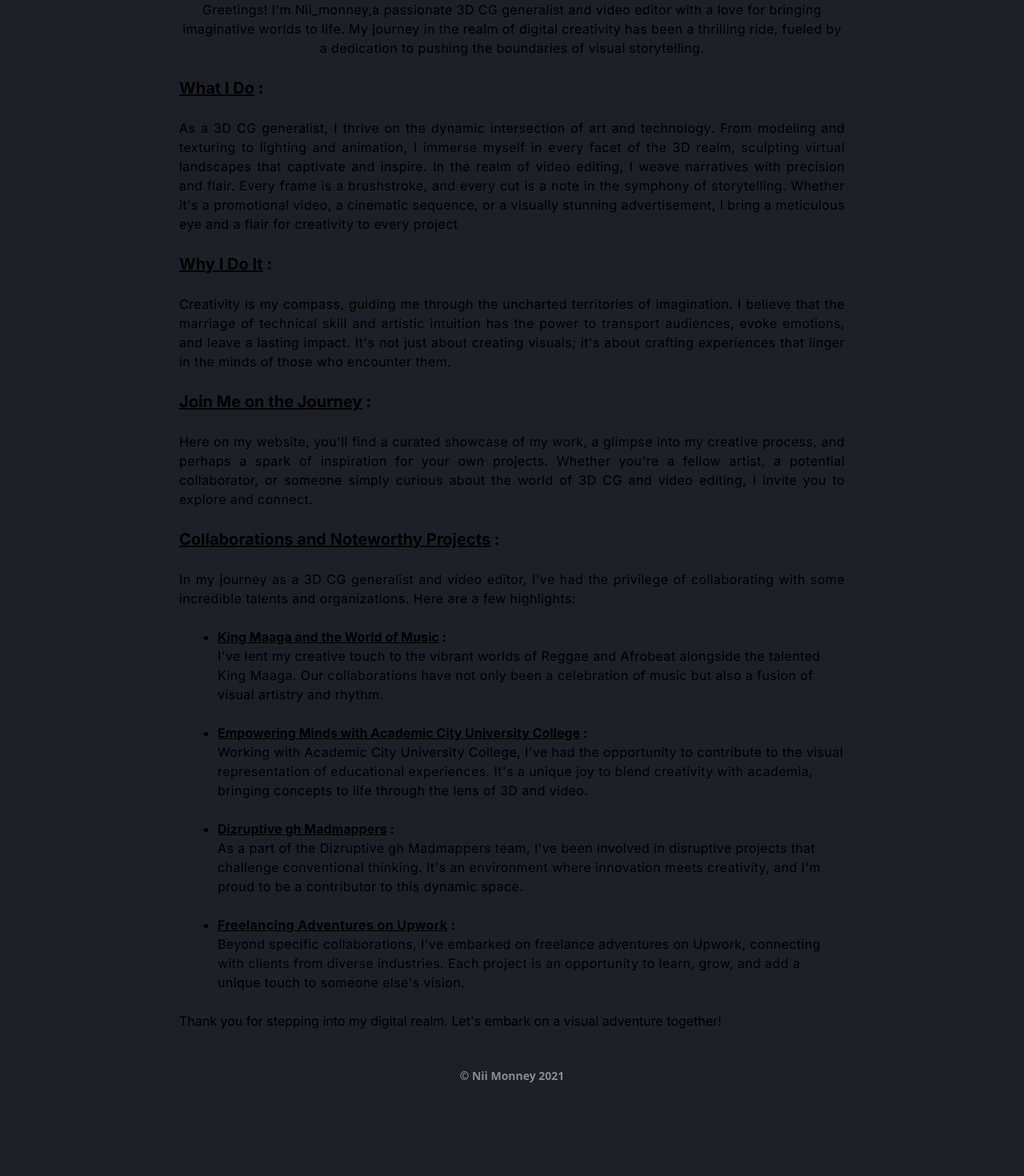
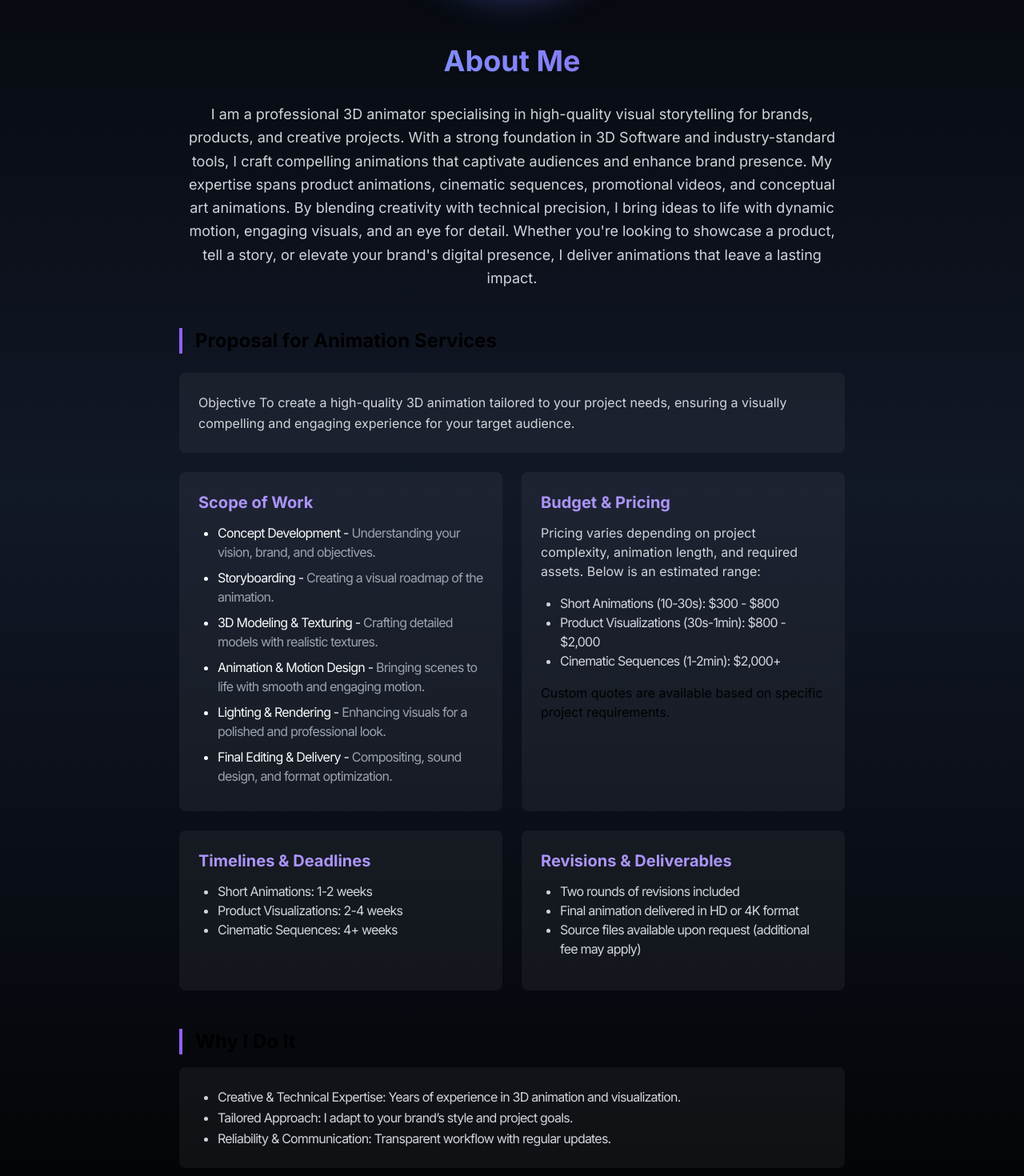
Before and after one commit to spyder1265/nii, a Next.js app: page /about in a window 1280 px wide. Shown: the part 440-1910 px from the top of the page at 80% size. Before the commit the page ends 1812 px from the top, so only its background shows below. Built offline with nearby package versions, Linux system fonts and the light colour scheme.

Commit message:
feat: add profile picture and enhance footer layout; update video source and loading states

```diff
--- a/app/about/page.tsx
+++ b/app/about/page.tsx
@@ -1,176 +1,189 @@
 import Image from "next/image";
 import Navbar from "../components/Navbar/Navbar";
+import TypingAnimation from "@/components/ui/typing-animation";
 
 interface Ipage {}
 
 const page: React.FC<Ipage> = ({}) => {
   return (
     <>
-      <main className='flex min-h-screen z-40 sticky top-0 flex-col items-center'>
-        <header className='min-h-[84px] w-full bg-[rgba(0,0,0,0.4)]'>
+      <main className='min-h-screen bg-gradient-to-b from-black via-gray-900 to-black'>
+        <header className='min-h-[84px] w-full bg-black/40 backdrop-blur-sm z-50 sticky top-0'>
           <Navbar fixed />
         </header>
-        <section className='flex flex-col gap-3 items-center justify-around text-center py-8 pb-11 px-8 md:px-56 '>
-          <div className='w-full flex flex-col mt-14 items-center justify-center animate__animated animate__fadeInLeft'>
-            <div className='rounded-full overflow-hidden flex items-center p-1 border-2  h-[200px] w-[200px] justify-center '>
+
+        <section className='max-w-4xl mx-auto px-6 md:px-8 py-12'>
+          <div className='relative h-[300px] w-[300px] mx-auto mb-16 animate__animated animate__fadeInDown'>
+            <div className='absolute inset-0 bg-gradient-to-r from-blue-500 to-purple-500 rounded-full blur-xl opacity-50 animate-pulse'></div>
+            <div className='relative rounded-full overflow-hidden border-4 border-white/10 h-full w-full'>
               <Image
-                src={"/img/DSC_0075.png"}
-                alt={"profile_img"}
-                width={200}
-                height={200}
+                src={"/img/nii_profile_pic.jpg"}
+                alt={"Nii Monney"}
+                fill
                 quality={100}
-                className='h-full w-full rounded-full object-cover object-left'
+                className='object-cover object-center transform hover:scale-110 transition-transform duration-500'
               />
             </div>
           </div>
-          <div className='flex flex-col justify-center items-center gap-6 animate__animated animate__fadeInLeft'>
-            <div>
-              <h1
-                className='
-            text-2xl font-bold text-center
-            underline
 
-            '
-              >
+          <div className='space-y-12 animate__animated animate__fadeIn'>
+            <section className='text-center'>
+              <h1 className='text-4xl font-bold mb-8 bg-gradient-to-r from-blue-400 to-purple-500 bg-clip-text text-transparent'>
                 About Me
               </h1>
-            </div>
-            <div>
-              <p className=' tracking-wide'>
-                Greetings! I'm Nii_monney,a passionate 3D CG generalist and
-                video editor with a love for bringing imaginative worlds to
-                life. My journey in the realm of digital creativity has been a
-                thrilling ride, fueled by a dedication to pushing the boundaries
-                of visual storytelling.
+              <p className='text-lg text-gray-300 leading-relaxed'>
+                I am a professional 3D animator specialising in high-quality
+                visual storytelling for brands, products, and creative projects.
+                With a strong foundation in 3D Software and industry-standard
+                tools, I craft compelling animations that captivate audiences
+                and enhance brand presence. My expertise spans product
+                animations, cinematic sequences, promotional videos, and
+                conceptual art animations. By blending creativity with technical
+                precision, I bring ideas to life with dynamic motion, engaging
+                visuals, and an eye for detail. Whether you're looking to
+                showcase a product, tell a story, or elevate your brand's
+                digital presence, I deliver animations that leave a lasting
+                impact.
               </p>
-              <br />
-              <h1 className='text-left font-bold text-xl'>
-                <span className='underline'>What I Do</span> :
-              </h1>
-              <br />
-              <p className='text-justify tracking-wide'>
-                As a 3D CG generalist, I thrive on the dynamic intersection of
-                art and technology. From modeling and texturing to lighting and
-                animation, I immerse myself in every facet of the 3D realm,
-                sculpting virtual landscapes that captivate and inspire. In the
-                realm of video editing, I weave narratives with precision and
-                flair. Every frame is a brushstroke, and every cut is a note in
-                the symphony of storytelling. Whether it's a promotional video,
-                a cinematic sequence, or a visually stunning advertisement, I
-                bring a meticulous eye and a flair for creativity to every
-                project
-              </p>
-              <br />
-              <h1 className='text-left font-bold text-xl'>
-                <span className='underline'>Why I Do It</span> :
-              </h1>
-              <br />
-              <p className='text-justify tracking-wide'>
-                Creativity is my compass, guiding me through the uncharted
-                territories of imagination. I believe that the marriage of
-                technical skill and artistic intuition has the power to
-                transport audiences, evoke emotions, and leave a lasting impact.
-                It's not just about creating visuals; it's about crafting
-                experiences that linger in the minds of those who encounter
-                them.
-              </p>
-              <br />
-              <h1 className='text-left font-bold text-xl'>
-                <span className='underline'>Join Me on the Journey</span> :
-              </h1>
-              <br />
-              <p className='text-justify tracking-wide'>
-                Here on my website, you'll find a curated showcase of my work, a
-                glimpse into my creative process, and perhaps a spark of
-                inspiration for your own projects. Whether you're a fellow
-                artist, a potential collaborator, or someone simply curious
-                about the world of 3D CG and video editing, I invite you to
-                explore and connect.
-              </p>
-              <br />
-              <h1 className='text-left font-bold text-xl'>
-                <span className='underline'>
-                  Collaborations and Noteworthy Projects
-                </span>{" "}
-                :
-              </h1>
-              <br />
-              <p className='text-justify tracking-wide'>
-                In my journey as a 3D CG generalist and video editor, I've had
-                the privilege of collaborating with some incredible talents and
-                organizations. Here are a few highlights:
-              </p>
-              <br />
-              <div className='text-left pl-12'>
-                <ol className='list-disc'>
-                  <li className='text-left font-bold '>
-                    <span className='underline'>
-                      King Maaga and the World of Music
-                    </span>{" "}
-                    :
+            </section>
+            <section className='space-y-6'>
+              <h2 className='text-2xl max-md:text-xl font-bold text-left border-l-4 border-purple-500 pl-4'>
+                Proposal for Animation Services
+              </h2>
+              <div className='bg-white/5 rounded-lg p-6 backdrop-blur-sm hover:bg-white/10 transition-colors duration-300'>
+                <p className='text-gray-300 leading-relaxed'>
+                  Objective To create a high-quality 3D animation tailored to
+                  your project needs, ensuring a visually compelling and
+                  engaging experience for your target audience.
+                </p>
+              </div>
+              <div className='grid gap-6 md:grid-cols-2'>
+                <div className='bg-white/5 rounded-lg p-6 backdrop-blur-sm hover:bg-white/10 transition-colors duration-300'>
+                  <h3 className='text-xl font-bold mb-3 text-purple-400'>
+                    Scope of Work
+                  </h3>
+                  <ul className='text-gray-50 list-disc pl-6 tracking-tighter'>
+                    <li className='pb-2'>
+                      Concept Development -{" "}
+                      <span className='text-gray-400'>
+                        Understanding your vision, brand, and objectives.
+                      </span>
+                    </li>
+                    <li className='pb-2'>
+                      Storyboarding -{" "}
+                      <span className='text-gray-400'>
+                        Creating a visual roadmap of the animation.
+                      </span>
+                    </li>
+                    <li className='pb-2'>
+                      3D Modeling & Texturing -{" "}
+                      <span className='text-gray-400'>
+                        Crafting detailed models with realistic textures.
+                      </span>
+                    </li>
+                    <li className='pb-2'>
+                      Animation & Motion Design -{" "}
+                      <span className='text-gray-400'>
+                        Bringing scenes to life with smooth and engaging motion.
+                      </span>
+                    </li>
+                    <li className='pb-2'>
+                      Lighting & Rendering -{" "}
+                      <span className='text-gray-400'>
+                        Enhancing visuals for a polished and professional look.
+                      </span>
+                    </li>
+                    <li className='pb-2'>
+                      Final Editing & Delivery -{" "}
+                      <span className='text-gray-400'>
+                        Compositing, sound design, and format optimization.
+                      </span>
+                    </li>
+                  </ul>
+                </div>
+                <div className='bg-white/5 rounded-lg p-6 backdrop-blur-sm hover:bg-white/10 transition-colors duration-300'>
+                  <h3 className='text-xl font-bold mb-3 text-purple-400'>
+                    Budget & Pricing
+                  </h3>
+                  <p className='text-gray-300 pb-4'>
+                    Pricing varies depending on project complexity, animation
+                    length, and required assets. Below is an estimated range:
+                  </p>
+                  <ul className='text-gray-300 list-disc pl-6 pb-4 tracking-tighter'>
+                    <li>Short Animations (10-30s): $300 - $800</li>
+                    <li>Product Visualizations (30s-1min): $800 - $2,000</li>
+                    <li>Cinematic Sequences (1-2min): $2,000+</li>
+                  </ul>
+                  Custom quotes are available based on specific project
+                  requirements.
+                </div>
+                <div className='bg-white/5 rounded-lg p-6 backdrop-blur-sm hover:bg-white/10 transition-colors duration-300'>
+                  <h3 className='text-xl font-bold mb-3 text-purple-400'>
+                    Timelines & Deadlines
+                  </h3>
+                  <ul className='text-gray-300 list-disc pl-6 pb-4 tracking-tighter'>
+                    <li>Short Animations: 1-2 weeks</li>
+                    <li>Product Visualizations: 2-4 weeks</li>
+                    <li>Cinematic Sequences: 4+ weeks</li>
+                  </ul>
+                </div>
+                <div className='bg-white/5 rounded-lg p-6 backdrop-blur-sm hover:bg-white/10 transition-colors duration-300'>
+                  <h3 className='text-xl font-bold mb-3 text-purple-400'>
+                    Revisions & Deliverables
+                  </h3>
+                  <ul className='text-gray-300 list-disc pl-6 pb-4 tracking-tighter'>
+                    <li>Two rounds of revisions included</li>
+                    <li>Final animation delivered in HD or 4K format</li>
+                    <li>
+                      Source files available upon request (additional fee may
+                      apply)
+                    </li>
+                  </ul>
+                </div>
+              </div>
+            </section>
+
+            <section className='space-y-4'>
+              <h2 className='text-2xl max-md:text-xl font-bold text-left border-l-4 border-purple-500 pl-4'>
+                Why I Do It
+              </h2>
+              <div className='bg-white/5 rounded-lg p-6 backdrop-blur-sm hover:bg-white/10 transition-colors duration-300'>
+                <ul className='text-gray-300 leading-relaxed list-disc pl-6 tracking-tighter'>
+                  <li>
+                    Creative & Technical Expertise: Years of experience in 3D
+                    animation and visualization.
                   </li>
-                  <p className='tracking-wide'>
-                    I've lent my creative touch to the vibrant worlds of Reggae
-                    and Afrobeat alongside the talented King Maaga. Our
-                    collaborations have not only been a celebration of music but
-                    also a fusion of visual artistry and rhythm.
-                  </p>
-                  <br />
-                  <li className='text-left font-bold '>
-                    <span className='underline'>
-                      Empowering Minds with Academic City University College
-                    </span>{" "}
-                    :
+                  <li>
+                    Tailored Approach: I adapt to your brand’s style and project
+                    goals.{" "}
                   </li>
-                  <p className='tracking-wide'>
-                    Working with Academic City University College, I've had the
-                    opportunity to contribute to the visual representation of
-                    educational experiences. It's a unique joy to blend
-                    creativity with academia, bringing concepts to life through
-                    the lens of 3D and video.
-                  </p>
-                  <br />
-                  <li className='text-left font-bold '>
-                    <span className='underline'>Dizruptive gh Madmappers</span>{" "}
-                    :
+                  <li>
+                    Reliability & Communication: Transparent workflow with
+                    regular updates.{" "}
                   </li>
-                  <p className='tracking-wide'>
-                    As a part of the Dizruptive gh Madmappers team, I've been
-                    involved in disruptive projects that challenge conventional
-                    thinking. It's an environment where innovation meets
-                    creativity, and I'm proud to be a contributor to this
-                    dynamic space.
-                  </p>
-                  <br />
-                  <li className='text-left font-bold tracking-wide'>
-                    <span className='underline'>
-                      Freelancing Adventures on Upwork
-                    </span>{" "}
-                    :
-                  </li>
-                  <p className='tracking-wide'>
-                    Beyond specific collaborations, I've embarked on freelance
-                    adventures on Upwork, connecting with clients from diverse
-                    industries. Each project is an opportunity to learn, grow,
-                    and add a unique touch to someone else's vision.
-                  </p>
-                </ol>
+                </ul>
               </div>
-              <br />
-              <p className='text-justify'>
-                Thank you for stepping into my digital realm. Let's embark on a
-                visual adventure together!
-              </p>
+            </section>
+            <div className='mt-4'>
+              <TypingAnimation
+                className='w-full text-lg max-md:text-sm leading-6 tracking-normal max-md:w-[700px] font-extralight'
+                duration={20}
+                text='Lets discuss your project requirements and bring your vision to
+                life. Contact me to get started!'
+              />
             </div>
           </div>
         </section>
-        <footer className='pb-4'>
-          <span className='font-sans text-sm font-bold text-gray-100 opacity-50 '>
-            &copy; Nii Monney 2021
+
+        <footer className='text-center py-8 border-t border-white/10'>
+          <span className='text-sm font-medium text-gray-400'>
+            &copy; {new Date().getFullYear()} Nii Monney • Bringing imagination
+            to life
           </span>
         </footer>
       </main>
     </>
   );
 };
+
 export default page;
```
Also changed, not shown: app/components/Footer/Footer.tsx (+11 -4 lines), app/page.tsx (+7 -8 lines), public/img/nii_profile_pic.jpg (added), 1 other file (tests, documents, lock files or other folders).
